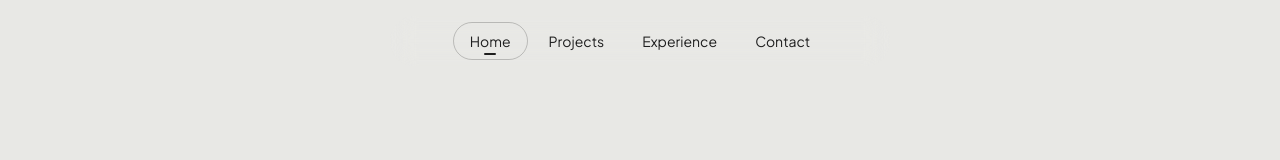
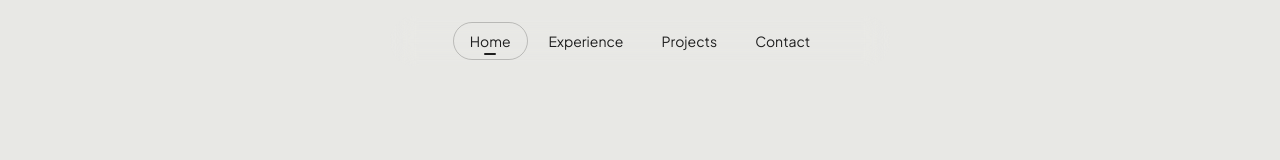
Before and after one commit to H2Vid/david-porfolio, a Next.js app: page / in a window 1280 px wide. Shown: the top 160 px of the page. Built offline with nearby package versions, Linux system fonts and the light colour scheme.

Commit message:
fix(navbar): handle cross-page section navigation

```diff
--- a/src/app/components/layout/navbar.jsx
+++ b/src/app/components/layout/navbar.jsx
@@ -1,17 +1,20 @@
 "use client";
 
 import Link from "next/link";
+import { usePathname } from "next/navigation";
 import { useEffect, useState } from "react";
 import { Menu, X } from "lucide-react";
 
 const navItems = [
   { label: "Home", href: "/", section: "home" },
-  { label: "Projects", href: "#projects", section: "projects" },
-  { label: "Experience", href: "#experience", section: "experience" },
-  { label: "Contact", href: "#contact", section: "contact" },
+  { label: "Experience", href: "/#experience", section: "experience" },
+  { label: "Projects", href: "/projects", section: "projects" },
+  { label: "Contact", href: "/#contact", section: "contact" },
 ];
 
 export default function Navbar() {
+  const pathname = usePathname();
+
   const [isOpen, setIsOpen] = useState(false);
   const [active, setActive] = useState("Home");
   const [showNav, setShowNav] = useState(true);
@@ -42,8 +45,39 @@ export default function Navbar() {
     };
   }, []);
 
+  // Scroll to hash after navigating from another page
+  useEffect(() => {
+    if (pathname !== "/") return;
+
+    const hash = window.location.hash;
+
+    if (!hash) return;
+
+    const scrollToSection = () => {
+      const element = document.getElementById(hash.substring(1));
+
+      if (element) {
+        element.scrollIntoView({
+          behavior: "smooth",
+          block: "start",
+        });
+      }
+    };
+
+    // Tunggu sampai DOM homepage selesai dirender
+    const timeout = setTimeout(scrollToSection, 100);
+
+    return () => clearTimeout(timeout);
+  }, [pathname]);
+
   // Detect active section
   useEffect(() => {
+    // Jangan menjalankan section observer di halaman projects
+    if (pathname !== "/") {
+      setActive("Projects");
+      return;
+    }
+
     const sections = navItems
       .map((item) => document.getElementById(item.section))
       .filter(Boolean);
@@ -79,14 +113,15 @@ export default function Navbar() {
     return () => {
       observer.disconnect();
     };
-  }, []);
+  }, [pathname]);
 
   return (
     <header
-      className={`sticky top-0 z-50 px-4 transition-transform duration-300 ease-out ${showNav ? "translate-y-0" : "-translate-y-full"} `}
+      className={`sticky top-0 z-50 px-4 transition-transform duration-300 ease-out ${
+        showNav ? "translate-y-0" : "-translate-y-full"
+      }`}
     >
       <nav className="mx-auto flex w-full flex-col rounded-2xl p-3 text-[#1e1e1e] shadow-lg shadow-black/5 backdrop-blur-xl md:mt-4 md:w-fit md:min-w-125 md:flex-row md:items-center md:justify-center md:rounded-full md:bg-transparent md:p-1.5 md:shadow-none md:backdrop-blur-md dark:bg-black/50 dark:text-[#f1f1f1] dark:md:bg-transparent">
-        {/* Mobile button */}
         <button
           type="button"
           aria-label={isOpen ? "Close navigation menu" : "Open navigation menu"}
@@ -101,7 +136,6 @@ export default function Navbar() {
           )}
         </button>
 
-        {/* Navigation */}
         <div
           className={`grid transition-[grid-template-rows,opacity] duration-300 md:block ${
             isOpen ? "grid-rows-[1fr] opacity-100" : "grid-rows-[0fr] opacity-0"
@@ -114,7 +148,7 @@ export default function Navbar() {
 
                 return (
                   <Link
-                    key={item.href}
+                    key={item.label}
                     href={item.href}
                     onClick={() => {
                       setActive(item.label);
@@ -122,19 +156,18 @@ export default function Navbar() {
                     }}
                     className={`group relative rounded-xl border px-4 py-2.5 text-sm font-medium transition-all duration-300 md:rounded-full md:px-4 md:py-2 ${
                       isActive
-                        ? `border-black/20 text-[#1e1e1e] dark:border-white/20 dark:text-[#f1f1f1]`
-                        : `border-transparent hover:border-black/15 hover:text-[#1e1e1e] dark:hover:border-white/15 dark:hover:text-[#f1f1f1]`
-                    } `}
+                        ? "border-black/20 text-[#1e1e1e] dark:border-white/20 dark:text-[#f1f1f1]"
+                        : "border-transparent hover:border-black/15 hover:text-[#1e1e1e] dark:hover:border-white/15 dark:hover:text-[#f1f1f1]"
+                    }`}
                   >
                     {item.label}
 
-                    {/* Small active indicator */}
                     <span
                       className={`absolute bottom-1 left-1/2 h-0.5 -translate-x-1/2 rounded-full bg-current transition-all duration-300 ${
                         isActive
                           ? "w-3 opacity-100"
                           : "w-0 opacity-0 group-hover:w-3 group-hover:opacity-100"
-                      } `}
+                      }`}
                     />
                   </Link>
                 );
```
